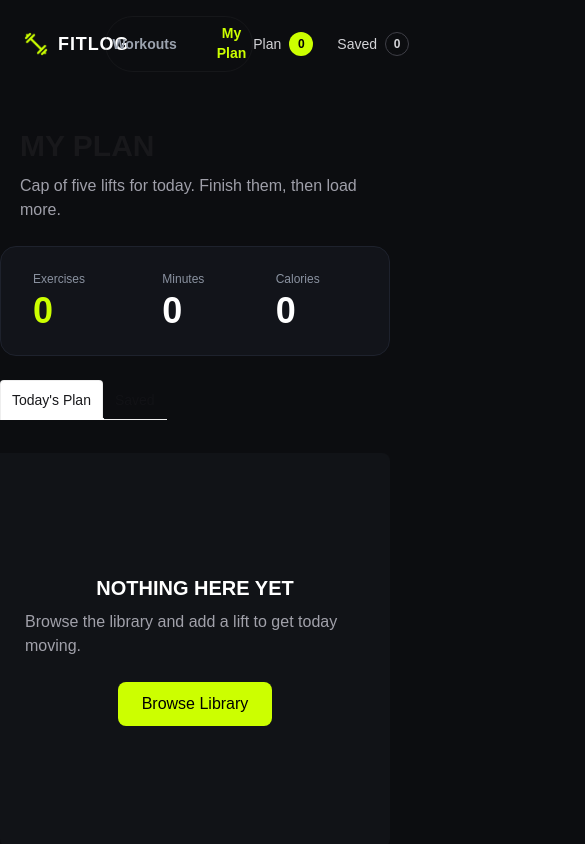
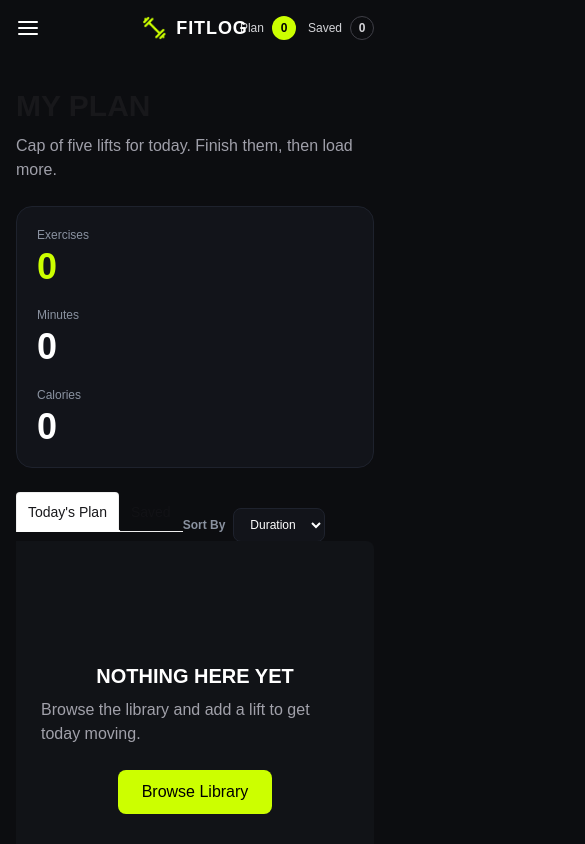
Before and after one commit to hasan-imran-nazir/fitlog-assignment-6, a Next.js app: page /myplan in a window 390 px wide. Shown: the top 844 px of the page, 585 px wide, since content can reach past the window. Built offline with nearby package versions, Linux system fonts and the light colour scheme.

Commit message:
added responsiveness and readme file

```diff
--- a/src/app/globals.css
+++ b/src/app/globals.css
@@ -1,8 +1,24 @@
 @import "tailwindcss";
 @plugin "daisyui";
 
-
 :root {
-  background-color:#0C0D10;
+  background-color: #0c0d10;
   font-family: Arial, Helvetica, sans-serif;
 }
+
+* {
+  box-sizing: border-box;
+}
+
+html,
+body {
+  width: 100%;
+  min-height: 100%;
+  margin: 0;
+  overflow-x: hidden;
+}
+
+img {
+  max-width: 100%;
+  height: auto;
+}
--- a/src/app/myplan/page.tsx
+++ b/src/app/myplan/page.tsx
@@ -10,17 +10,17 @@ const Page = () => {
   const [sortBy, setSortBy] = useState<"Duration" | "Calories" | "Rating">(
     "Duration",
   );
-  const sortWorkouts = (workouts: IWorkoutTypes[]) =>{
+  const sortWorkouts = (workouts: IWorkoutTypes[]) => {
     const sortedWorkouts = [...workouts];
     if (sortBy === "Duration") {
       sortedWorkouts.sort((a, b) => a.duration - b.duration);
-    }else if (sortBy === "Calories") {
+    } else if (sortBy === "Calories") {
       sortedWorkouts.sort((a, b) => b.caloriesBurned - a.caloriesBurned);
-    }else if (sortBy === "Rating") {
+    } else if (sortBy === "Rating") {
       sortedWorkouts.sort((a, b) => b.rating - a.rating);
     }
     return sortedWorkouts;
-  }
+  };
   const sortedAddedWorkouts = sortWorkouts(context?.addWorkout || []);
   const sortedSavedWorkouts = sortWorkouts(context?.saveWorkout || []);
 
@@ -39,22 +39,22 @@ const Page = () => {
     0,
   );
   return (
-    <div className="container mx-auto">
-      <div className="flex flex-col ml-5 mt-10">
+    <div className="container mx-auto px-4 sm:px-6">
+      <div className="mt-8 flex flex-col sm:mt-10">
         <h2 className="text-3xl font-bold">MY PLAN</h2>
         <p className="text-zinc-400 mt-2.5">
           Cap of five lifts for today. Finish them, then load more.
         </p>
       </div>
-      <div className="bg-[#12141a] border border-[#1e222d] rounded-2xl p-6 grid grid-cols-3 mt-6">
-        <div className="flex flex-col pl-2">
+      <div className="mt-6 grid grid-cols-1 gap-5 rounded-2xl border border-[#1e222d] bg-[#12141a] p-5 sm:grid-cols-3 sm:gap-0 sm:p-6">
+        <div className="flex flex-col">
           <span className="text-[#8A92A0] text-xs mb-1">Exercises</span>
           <span className="text-4xl font-extrabold text-[#ccff00]">
             {selectedWorkouts.length}
           </span>
         </div>
 
-        <div className="flex flex-col pl-6">
+        <div className="flex flex-col">
           <span className="text-[#8A92A0] text-xs font-medium mb-1">
             Minutes
           </span>
@@ -63,7 +63,7 @@ const Page = () => {
           </span>
         </div>
 
-        <div className="flex flex-col pl-6">
+        <div className="flex flex-col">
           <span className="text-[#8A92A0] text-xs font-medium mb-1">
             Calories
           </span>
@@ -138,7 +138,7 @@ const Page = () => {
             )}
           </div>
         </div>
-        <div className="flex items-center gap-2 ml-306">
+        <div className="mt-4 flex flex-wrap items-center justify-end gap-2 sm:mt-0">
           <span className="text-[#8A92A0] text-xs font-semibold whitespace-nowrap">
             Sort By
           </span>
--- a/src/components/homepage/WorkoutCard.tsx
+++ b/src/components/homepage/WorkoutCard.tsx
@@ -8,8 +8,10 @@ const WorkoutCard = (props: { workout: IWorkoutTypes }) => {
   return (
     <div className="flex justify-center">
       <Link
-        href={`/workout/${props.workout.id}`}>
-        <div className="w-full max-w-sm bg-[#15171D] rounded-2xl overflow-hidden border border-[#222630] shadow-lg text-white">
+        href={`/workout/${props.workout.id}`}
+        className="block w-full max-w-sm"
+      >
+        <div className="w-full overflow-hidden rounded-2xl border border-[#222630] bg-[#15171D] text-white shadow-lg">
           <div className="relative w-full h-48 overflow-hidden">
             <Image
               src={props.workout.image}
@@ -44,7 +46,7 @@ const WorkoutCard = (props: { workout: IWorkoutTypes }) => {
             </div>
 
             <div className="border-t border-zinc-800/80 pt-3">
-              <div className="flex items-center gap-4 text-[#9CA3AF] text-xs">
+              <div className="flex flex-wrap items-center gap-x-4 gap-y-2 text-xs text-[#9CA3AF]">
                 <div className="flex items-center gap-1.5">
                   <FaRegClock />
                   <span>{props.workout.duration} min</span>
--- a/src/components/homepage/WorkoutLibrary.tsx
+++ b/src/components/homepage/WorkoutLibrary.tsx
@@ -13,13 +13,13 @@ const getWorkouts = async (): Promise<IWorkoutTypes[]> => {
 const WorkoutLibrary = async () => {
   const workoutdata = await getWorkouts();
   return (
-    <div className="container mx-auto mt-16">
-      <h2 className="font-bold text-3xl">THE LIBRARY</h2>
+    <div className="container mx-auto mt-12 px-4 sm:mt-16 sm:px-6 lg:px-0">
+      <h2 className="text-2xl font-bold sm:text-3xl">THE LIBRARY</h2>
       <p className="text-[#9CA3AF] mb-8">
         Twelve lifts covering every major muscle group.
       </p>
-      <div className="grid grid-cols-3 gap-6">
-        {workoutdata.map((item:IWorkoutTypes) => (
+      <div className="grid grid-cols-1 gap-6 sm:grid-cols-2 lg:grid-cols-3">
+        {workoutdata.map((item: IWorkoutTypes) => (
           <WorkoutCard key={item.id} workout={item} />
         ))}
       </div>
--- a/src/components/myplanpage/AddSaveCard.tsx
+++ b/src/components/myplanpage/AddSaveCard.tsx
@@ -68,13 +68,14 @@ const AddSaveCard = (props: IAddSaveCardProps) => {
     }
   };
   return (
-    <div className="bg-[#14171E] border border-[#1e222d] rounded-2xl p-4 flex items-center justify-between gap-4">
-      <div className="flex items-center gap-4">
-        <div className="relative w-32 h-20 rounded-xl overflow-hidden shrink-0">
+    <div className="flex flex-col gap-4 rounded-2xl border border-[#1e222d] bg-[#14171E] p-4 sm:flex-row sm:items-center sm:justify-between">
+      <div className="flex min-w-0 items-center gap-4">
+        <div className="relative h-20 w-24 shrink-0 overflow-hidden rounded-xl sm:w-32">
           <Image
             src={workout.image}
             alt={workout.name}
             fill
+            sizes="(max-width: 640px) 96px, 128px"
             className="object-cover"
           />
         </div>
@@ -89,7 +90,7 @@ const AddSaveCard = (props: IAddSaveCardProps) => {
               : workout.equipment}
           </p>
 
-          <div className="flex items-center gap-3 text-xs text-zinc-400 pt-1">
+          <div className="flex flex-wrap items-center gap-x-3 gap-y-2 pt-1 text-xs text-zinc-400">
             <div className="flex items-center gap-1 text-[#ccff00]">
               <FaRegClock />
               <span className="text-[#D1D5DB]">{workout.duration} min</span>
@@ -108,7 +109,7 @@ const AddSaveCard = (props: IAddSaveCardProps) => {
         </div>
       </div>
 
-      <div className="flex items-center gap-3">
+      <div className="flex w-full flex-wrap items-center justify-end gap-3 sm:w-auto">
         <Link
           href={`/workout/${workout.id}`}
           className="border border-zinc-700/80 hover:border-zinc-500 text-white text-xs font-medium px-4 py-2.5 rounded-full transition-colors"
--- a/src/components/shared/Footer.tsx
+++ b/src/components/shared/Footer.tsx
@@ -3,7 +3,7 @@ import logo from "@/assets/logo.png";
 const Footer = () => {
   return (
     <div>
-      <footer className="container mx-auto w-full border-t border-[#1A1D24] py-8 px-6 mt-16">
+      <footer className="container mx-auto mt-12 w-full border-t border-[#1A1D24] px-4 py-8 sm:mt-16 sm:px-6">
         <div className="flex flex-col md:flex-row items-center justify-between gap-4">
           <div className="flex items-center gap-2">
             <Image src={logo} alt="Footer Logo" className="w-6 h-6" />
@@ -11,7 +11,7 @@ const Footer = () => {
               FITLOG
             </span>
           </div>
-          <p className="text-zinc-400 text-xs tracking-wide">
+          <p className="text-center text-xs leading-relaxed tracking-wide text-zinc-400 md:text-right">
             &copy; 2026 FitLog — Workout Library. Train hard, log honest.
           </p>
         </div>
--- a/src/components/shared/Navbar.tsx
+++ b/src/components/shared/Navbar.tsx
@@ -2,16 +2,34 @@
 import logo from "@/assets/logo.png";
 import Image from "next/image";
 import Link from "next/link";
-import { useContext } from "react";
+import { useContext, useState } from "react";
 import { usePathname } from "next/navigation";
 import { workoutContext } from "@/context/WorkoutProvider";
+import { FiMenu } from "react-icons/fi";
 const Navbar = () => {
   const context = useContext(workoutContext);
   const pathname = usePathname();
+  const [isMenuOpen, setIsMenuOpen] = useState(false);
   return (
-    <div className="bg-[#0C0D10]">
-      <header className="w-full px-6 py-4 flex items-center justify-between container mx-auto">
-        <Link href="/">
+    <div className="sticky top-0 z-50 bg-[#0C0D10]">
+      <header className="container relative mx-auto flex w-full flex-wrap items-center gap-4 px-4 py-4 sm:px-6 lg:grid lg:grid-cols-[1fr_auto_1fr]">
+        <button
+          type="button"
+          aria-label={
+            isMenuOpen ? "Close navigation menu" : "Open navigation menu"
+          }
+          aria-expanded={isMenuOpen}
+          aria-controls="mobile-navigation"
+          onClick={() => setIsMenuOpen(!isMenuOpen)}
+          className="absolute left-4 z-10 flex items-center justify-center text-2xl text-white lg:hidden"
+        >
+          {<FiMenu />}
+        </button>
+
+        <Link
+          href="/"
+          className="absolute left-1/2 -translate-x-1/2 lg:static lg:translate-x-0 lg:justify-self-start"
+        >
           <div className="flex items-center gap-2.5">
             <Image src={logo} alt="Logo" className="w-6 h-6" />
             <span className="font-extrabold text-lg tracking-wider text-white">
@@ -19,7 +37,7 @@ const Navbar = () => {
             </span>
           </div>
         </Link>
-        <div className="flex items-center p-1.5 rounded-full border border-zinc-800/40 gap-10">
+        <div className="hidden items-center justify-self-center gap-10 rounded-full border border-zinc-800/40 p-1.5 lg:flex">
           <Link href="/">
             <button
               className={`text-sm font-semibold cursor-pointer ${
@@ -39,7 +57,33 @@ const Navbar = () => {
             </button>
           </Link>
         </div>
-        <div className="flex items-center gap-6 text-sm font-medium">
+        {isMenuOpen && (
+          <div
+            id="mobile-navigation"
+            className="absolute left-4 right-4 top-full z-20 flex flex-col gap-2 rounded-xl border border-zinc-800 bg-[#15171D] p-3 shadow-lg lg:hidden"
+          >
+            <Link
+              href="/"
+              onClick={() => setIsMenuOpen(false)}
+              className={`rounded-lg px-4 py-3 text-sm font-semibold ${
+                pathname === "/" ? "text-[#ccff00]" : "text-[#9CA3AF]"
+              }`}
+            >
+              Workouts
+            </Link>
+
+            <Link
+              href="/myplan"
+              onClick={() => setIsMenuOpen(false)}
+              className={`rounded-lg px-4 py-3 text-sm font-semibold ${
+                pathname === "/myplan" ? "text-[#ccff00]" : "text-[#9CA3AF]"
+              }`}
+            >
+              My Plan
+            </Link>
+          </div>
+        )}
+        <div className="ml-auto flex items-center gap-3 text-xs font-medium sm:gap-6 sm:text-sm lg:ml-0 lg:justify-self-end">
           <Link
             href="/myplan"
             className="flex items-center gap-2 cursor-pointer"
```
Also changed, not shown: src/app/not-found.tsx (added, +56 -0 lines), src/app/workout/[id]/page.tsx (+10 -11 lines), src/components/homepage/Banner.tsx (+7 -6 lines), 1 other file (tests, documents, lock files or other folders).
